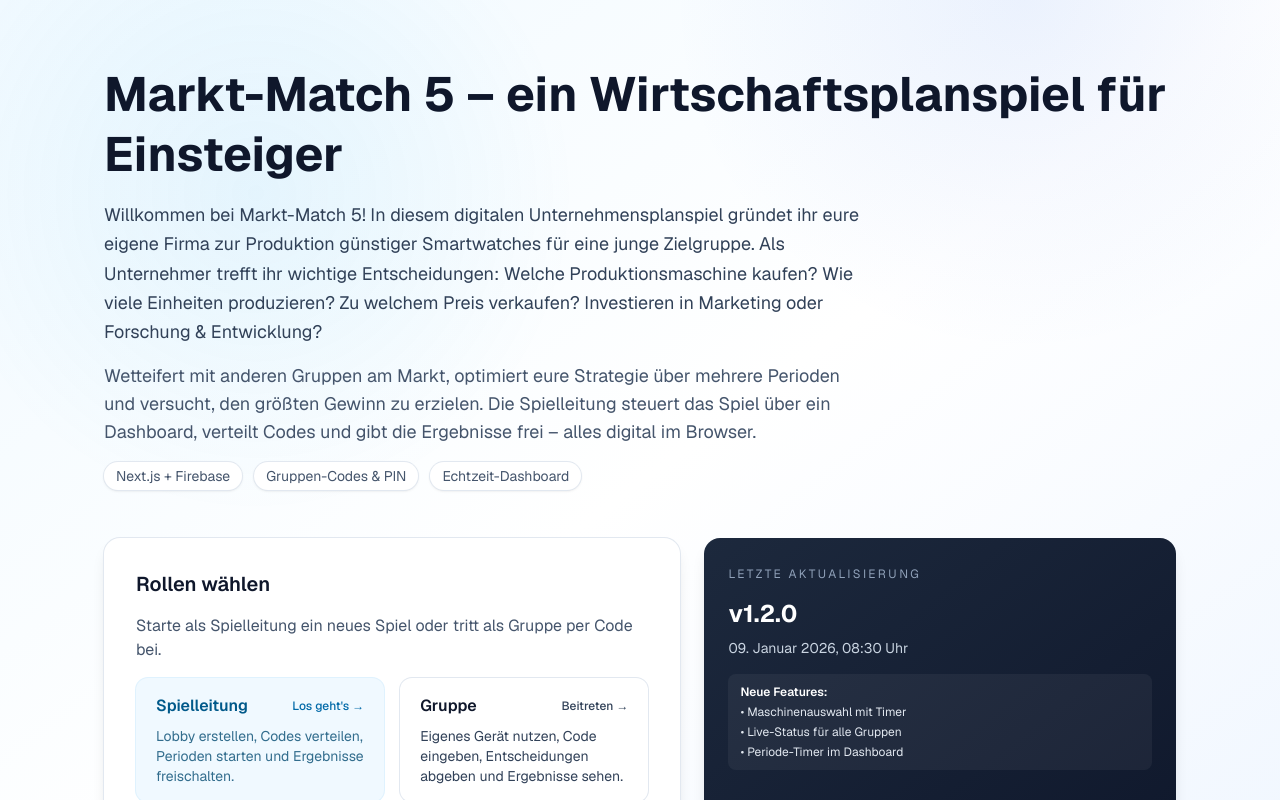
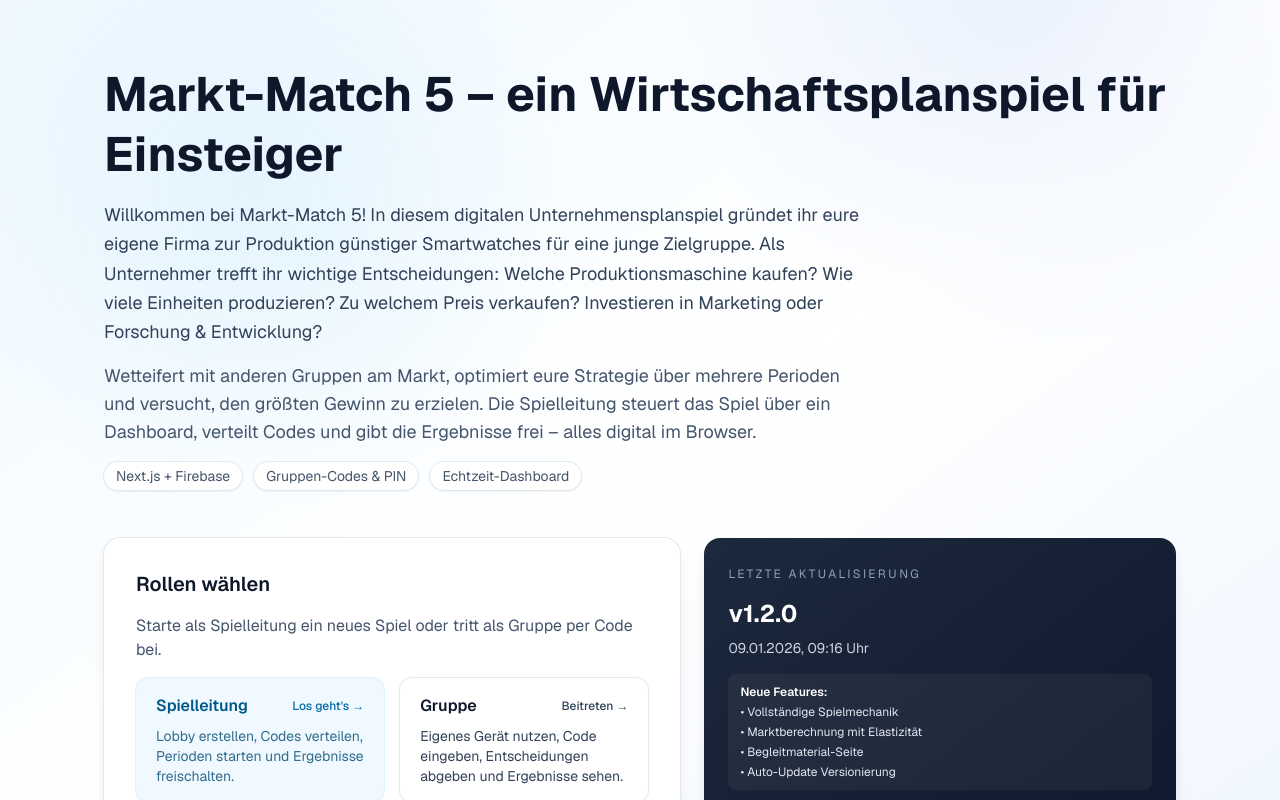
Before and after one commit to swjnmang/marktmatch5, a Next.js app in the folder mm5-vercel/: page / in a window 1280 px wide. Shown: the top 800 px of the page. Built offline with nearby package versions, Linux system fonts and the light colour scheme.

Commit message:
feat: add automatic version tracking system with date/time updates

```diff
--- a/mm5-vercel/package.json
+++ b/mm5-vercel/package.json
@@ -1,12 +1,14 @@
 {
   "name": "mm5-vercel",
-  "version": "0.1.0",
+  "version": "1.2.0",
   "private": true,
   "scripts": {
     "dev": "next dev",
     "build": "next build",
     "start": "next start",
-    "lint": "eslint"
+    "lint": "eslint",
+    "version:update": "node update-version.js",
+    "precommit": "npm run version:update"
   },
   "dependencies": {
     "firebase": "^12.7.0",
--- a/mm5-vercel/src/app/page.tsx
+++ b/mm5-vercel/src/app/page.tsx
@@ -1,4 +1,5 @@
 import Link from "next/link";
+import { VERSION } from "@/lib/version";
 
 export default function Home() {
   return (
@@ -75,16 +76,17 @@ export default function Home() {
           <div className="rounded-2xl bg-gradient-to-br from-slate-800 to-slate-900 px-6 py-7 text-slate-50 shadow-lg ring-1 ring-white/10">
             <p className="text-xs uppercase tracking-[0.2em] text-slate-400">Letzte Aktualisierung</p>
             <div className="mt-4 space-y-2">
-              <p className="text-2xl font-bold text-white">v1.2.0</p>
+              <p className="text-2xl font-bold text-white">v{VERSION.number}</p>
               <p className="text-sm text-slate-300">
-                09. Januar 2026, 08:30 Uhr
+                {VERSION.date}, {VERSION.time} Uhr
               </p>
               <div className="mt-4 rounded-lg bg-white/5 px-3 py-2.5 text-xs text-slate-200">
                 <p className="font-semibold text-white mb-1">Neue Features:</p>
                 <ul className="space-y-1">
-                  <li>• Maschinenauswahl mit Timer</li>
-                  <li>• Live-Status für alle Gruppen</li>
-                  <li>• Periode-Timer im Dashboard</li>
+                  <li>• Vollständige Spielmechanik</li>
+                  <li>• Marktberechnung mit Elastizität</li>
+                  <li>• Begleitmaterial-Seite</li>
+                  <li>• Auto-Update Versionierung</li>
                 </ul>
               </div>
             </div>
--- /dev/null
+++ b/mm5-vercel/src/lib/version.ts
@@ -0,0 +1,10 @@
+// Auto-generated version file - DO NOT EDIT MANUALLY
+// Updated automatically on each commit
+
+export const VERSION = {
+  number: '1.2.0',
+  date: '09.01.2026',
+  time: '09:16',
+  commit: '47fc519',
+  buildDate: new Date('2026-01-09T08:16:15.545Z'),
+};
--- /dev/null
+++ b/mm5-vercel/update-version.js
@@ -0,0 +1,40 @@
+const fs = require('fs');
+const path = require('path');
+const { execSync } = require('child_process');
+
+// Get current date and time
+const now = new Date();
+const dateStr = now.toLocaleDateString('de-DE', { day: '2-digit', month: '2-digit', year: 'numeric' });
+const timeStr = now.toLocaleTimeString('de-DE', { hour: '2-digit', minute: '2-digit' });
+const isoDate = now.toISOString();
+
+// Get commit hash
+let commitHash = 'dev';
+try {
+  commitHash = execSync('git rev-parse --short HEAD', { encoding: 'utf8' }).trim();
+} catch (e) {
+  console.warn('Could not get git commit hash');
+}
+
+// Get version from package.json
+const packageJson = require('./package.json');
+const version = packageJson.version;
+
+// Generate version file content
+const versionFileContent = `// Auto-generated version file - DO NOT EDIT MANUALLY
+// Updated automatically on each commit
+
+export const VERSION = {
+  number: '${version}',
+  date: '${dateStr}',
+  time: '${timeStr}',
+  commit: '${commitHash}',
+  buildDate: new Date('${isoDate}'),
+};
+`;
+
+// Write version file
+const versionFilePath = path.join(__dirname, 'src', 'lib', 'version.ts');
+fs.writeFileSync(versionFilePath, versionFileContent, 'utf8');
+
+console.log(`✓ Version updated: ${version} (${dateStr} ${timeStr})`);
```
Also changed, not shown: 3 other files (tests, documents, lock files or other folders).
